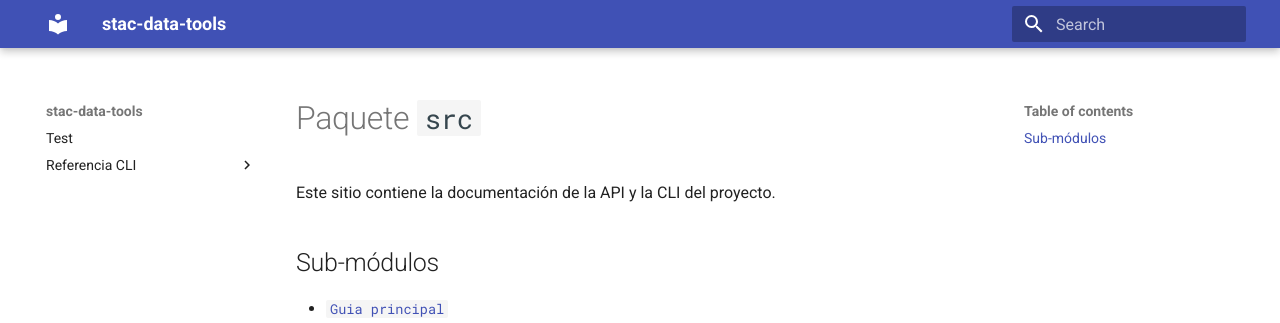
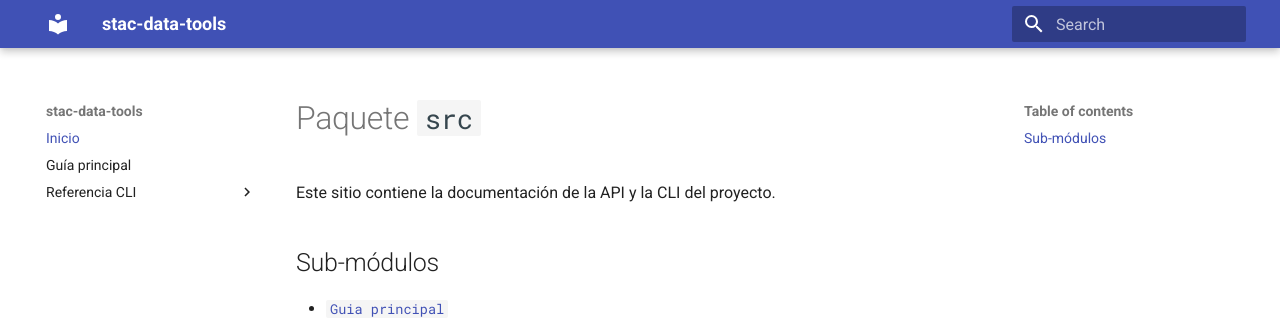
Before and after one commit to PEM-Humboldt/stac-data-tools, an MkDocs documentation site: the page built from docs/index.md, in a window 1280 px wide. Shown: the top 323 px of the page. Built offline with MkDocs 1.6.1 and Material for MkDocs 9.7.7, drawn with Linux system fonts in a browser that asks for light colours.

Commit message:
Update mkdocs config with new plugins and navigation
Added 'markdown-exec' plugin and updated navigation to include 'Inicio' and 'Guía principal'. Also added comments for clarity and improved feature descriptions.

```diff
--- a/mkdocs.yml
+++ b/mkdocs.yml
@@ -3,18 +3,19 @@ site_name: stac-data-tools
 theme:
   name: material
   features:
-    - content.code.copy
+    - content.code.copy   # botón copiar
 
 plugins:
   - search
+  - markdown-exec
 
 markdown_extensions:
-  - attr_list            # <— ¡necesario!
   - pymdownx.superfences
   - pymdownx.highlight
   - tables
 
 nav:
-  - Test: test.md
+  - Inicio: index.md
+  - Guía principal: main.md
   - Referencia CLI:
       - Comandos: cli.md
```
